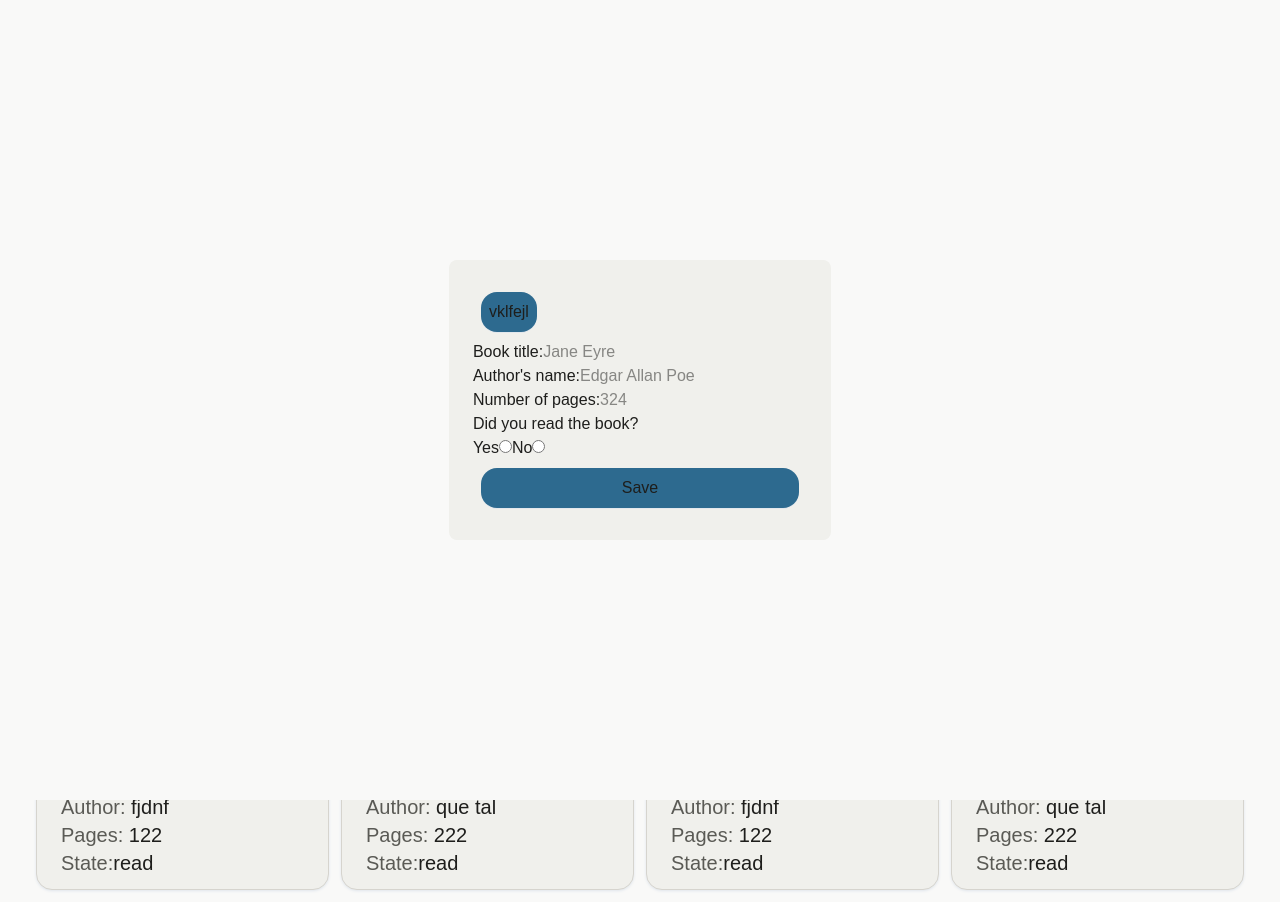
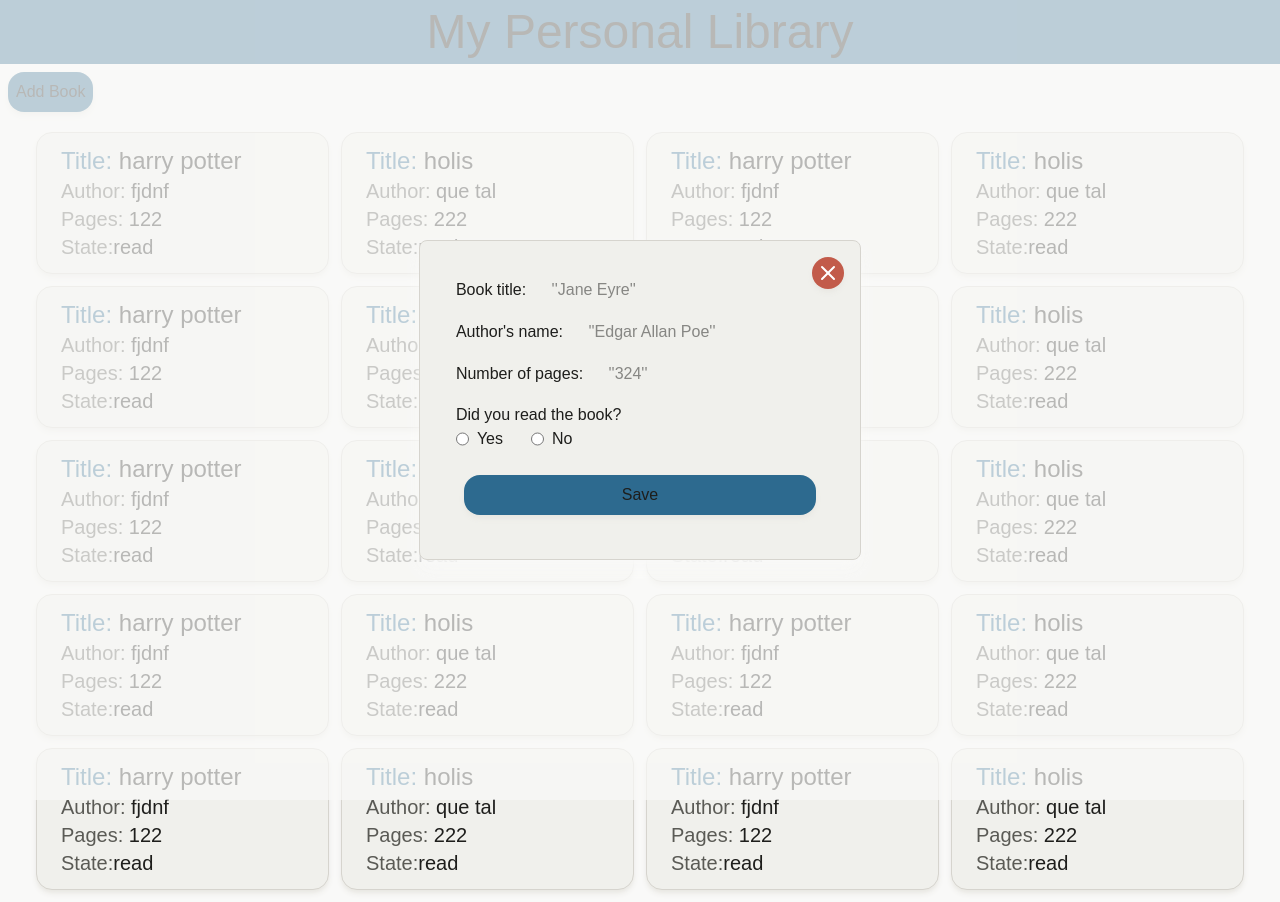
Before and after one commit to LauPR/Library, a Next.js app: page / in a window 1280 px wide. Both pictures are taken after a click on the button "Add Book". Built offline with nearby package versions, Linux system fonts and the light colour scheme.

Commit message:
0.4 C:utils.ts M: globals.css BookCard.tsx BookForm.tsx Modal.tsx Button.tsx (centered on UI design, colors & icons)

```diff
--- a/src/app/globals.css
+++ b/src/app/globals.css
@@ -3,17 +3,23 @@
 :root {
   --bg-primary: #F9F9F8;
   --bg-secondary: #F0F0EC;
+  --danger: #C25B4A;
+  --danger-hover: #A83C2A;
+  --text-danger: #FFFFFF;
   --text-primary: #1E1E1C;
   --text-secondary: #5A5A55;
   --accent-primary: #2D6A8F;
   --accent-secondary: #C2765B;
   --border-subtle: #D6D4CE;
-  --shadow: #E3E8ED;
+  --shadow: #E8E7E2;
 }
 
 @theme inline {
   --color-bg-primary: var(--bg-primary);
   --color-bg-secondary: var(--bg-secondary);
+  --color-danger: var(--danger);
+  --color-danger-hover: var(--danger-hover);
+  --color-text-danger: var(--text-danger);
   --color-text-primary: var(--text-primary);
   --color-text-secondary: var(--text-secondary);
   --color-accent-primary: var(--accent-primary);
@@ -29,12 +35,15 @@
   :root {
     --bg-primary: #121212;
     --bg-secondary: #1F1F1F;
+    --danger: #8B3A3A;
+    --danger-hover: #A84545;
+    --text-danger: #F0F0F0;
     --text-primary: #F0F0F0;
     --text-secondary: #A5A5A5;
     --accent-primary: #5D9EC3;
     --accent-secondary: #6B9A8A;
     --border-subtle: #4A4A4A;
-    --shadow: #000000;
+    --shadow: #101010;
   }
 }
 
--- a/src/components/book/BookCard.tsx
+++ b/src/components/book/BookCard.tsx
@@ -16,7 +16,7 @@ export default function BookCard({book} : Props){
             border
             border-border-subtle
             hover:border-accent-primary
-            shadow
+            shadow-md
             shadow-shadow
             rounded-2xl
         ">
--- a/src/components/book/BookForm.tsx
+++ b/src/components/book/BookForm.tsx
@@ -16,62 +16,91 @@ export default function ({ isOpen, onClose }: Props) {
                         bg-bg-secondary
                         flex
                         flex-col
+                        p-3
+                        space-y-4
                     ">
 
-                    <div>
+                    <div className="space-x-2">
                         <label htmlFor="title">
                             Book title:
                         </label>
                         <input
                             id="title"
                             type="text"
-                            placeholder="Jane Eyre"
+                            placeholder=" ''Jane Eyre'' "
                             name="title"
+                            className="
+                                px-3
+                                border
+                                border-transparent
+                                rounded-2xl
+                                focus:outline-none
+                                focus:border-accent-primary
+                            "
                         />
                     </div>
 
-                    <div>
+                    <div className="space-x-2">
                         <label htmlFor="author">
                             Author's name:
                         </label>
                         <input
                             id="author"
                             type="text"
-                            placeholder="Edgar Allan Poe"
-                            name="author" />
+                            placeholder=" ''Edgar Allan Poe'' "
+                            name="author"
+                            className="
+                                px-3
+                                border
+                                border-transparent
+                                rounded-2xl
+                                focus:outline-none
+                                focus:border-accent-primary
+                            "
+                            />
                     </div>
 
-                    <div>
+                    <div className="space-x-2">
                         <label htmlFor="title">
                             Number of pages:
                         </label>
                         <input
                             id="pages"
                             type="text"
-                            placeholder="324"
-                            name="pages" />
+                            placeholder=" ''324'' "
+                            name="pages"
+                            className="
+                                px-3
+                                border
+                                border-transparent
+                                rounded-2xl
+                                focus:outline-none
+                                focus:border-accent-primary
+                            "
+                            />
                     </div>
 
                     <div>
-                        <fieldset>
+                        <fieldset className="flex gap-2">
 
                             <legend>Did you read the book?</legend>
 
-                            <label htmlFor="title">
-                                Yes
-                            </label>
                             <input
                                 id="read"
                                 type="radio"
-                                name="read" />
+                                name="read"
+                                />
+                            <label htmlFor="title" className="mr-5">
+                                Yes
+                            </label>
 
-                            <label htmlFor="title">
-                                No
-                            </label>
                             <input
                                 id="unread"
                                 type="radio"
                                 name="read" />
+                            <label htmlFor="title">
+                                No
+                            </label>
 
                         </fieldset>
                     </div>
--- a/src/components/ui/Button.tsx
+++ b/src/components/ui/Button.tsx
@@ -1,24 +1,38 @@
+import { cn } from "@/lib/utils";
+
 type Props = {
-    text: string;
+    text?: string;
+    icon?: React.ReactNode;
+    variant?: 'primary' | 'danger';
     onClick?: () => void;
+    className?: string;
 }
 
-export default function Button({ text, onClick }: Props) {
+export default function Button({ text, icon, variant = 'primary', onClick, className }: Props) {
+
+    const variants = {
+            primary: "bg-accent-primary hover:bg-accent-secondary active:shadow-none",
+            danger: "bg-danger hover:bg-danger-hover text-text-danger active:shadow-none"
+    };
+
     return (
         <button
-            className="
-            bg-accent-primary
-            hover:bg-accent-secondary
-            shadow-2xs
-            shadow-shadow
-            rounded-2xl
-            p-2
-            m-2
-            cursor-pointer
-        "
-        onClick={onClick}
+            className={
+                cn(
+                    "shadow-md",
+                    "shadow-shadow",
+                    "rounded-2xl",
+                    "p-2",
+                    "m-2",
+                    "cursor-pointer",
+                    variants[variant],
+                    className
+                )
+            }
+            onClick={onClick}
         >
             {text}
+            {icon}
         </button>
     )
 }
--- a/src/components/ui/Modal.tsx
+++ b/src/components/ui/Modal.tsx
@@ -1,4 +1,5 @@
 import Button from "./Button";
+import {X} from 'lucide-react';
 
 interface Props {
     children: React.ReactNode;
@@ -15,8 +16,7 @@ export default function Modal({ children, isOpen, onClose }: Props) {
             className="
                 fixed
                 inset-0
-                bg-bg-primary
-                bg-opacity-50
+                bg-bg-primary/70
                 flex
                 justify-center
                 items-center
@@ -25,13 +25,17 @@ export default function Modal({ children, isOpen, onClose }: Props) {
             <div
                 className="
                     bg-bg-secondary
+                    border
+                    border-border-subtle
+                    shadow-lg
+                    shadow-bg-primary
                     rounded-lg
                     p-6
                     relative"
                 onClick={(e) => e.stopPropagation()}
 
             >
-                <Button text={"vklfejl"} onClick={onClose} />
+                <Button icon={<X />} onClick={onClose} variant="danger" className="absolute top-2 right-2 p-1 rounded-full" />
                 {children}
             </div>
         </div>
--- /dev/null
+++ b/src/lib/utils.ts
@@ -0,0 +1,7 @@
+import { type ClassValue, clsx } from "clsx";
+import { twMerge } from "tailwind-merge";
+
+
+export function cn(...inputs: ClassValue[]) {
+  return twMerge(clsx(inputs));
+}
```
